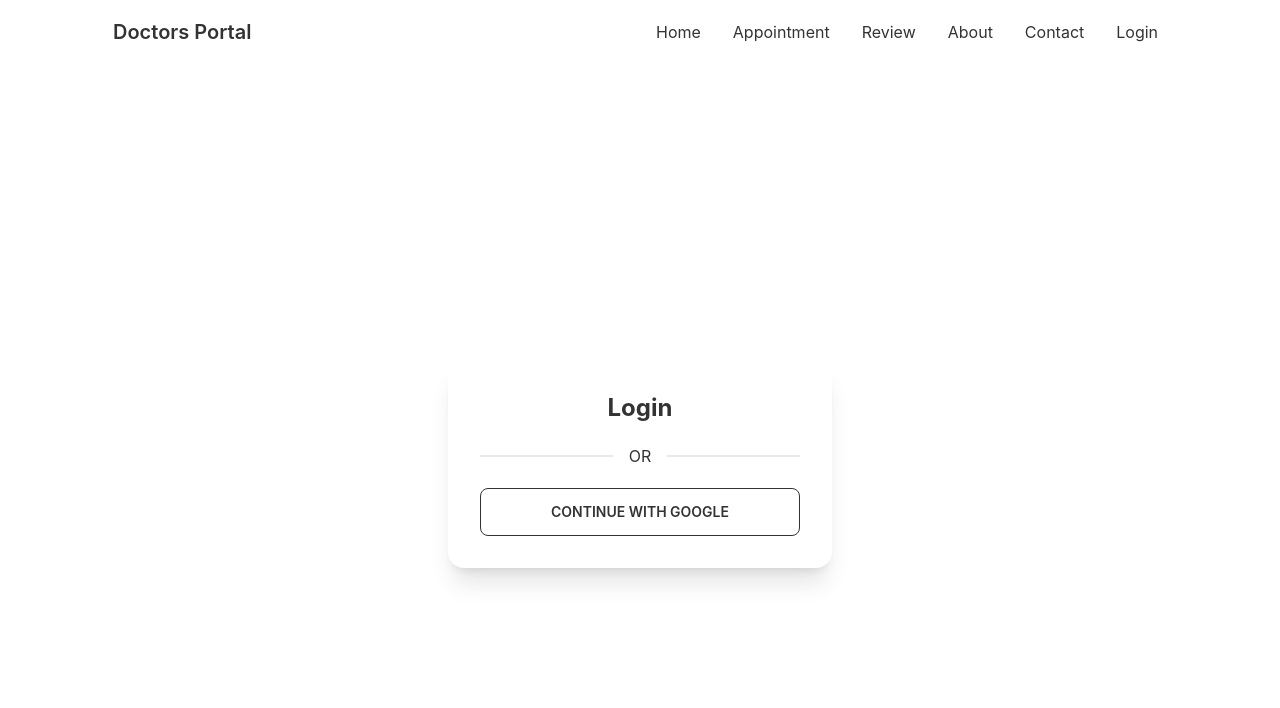
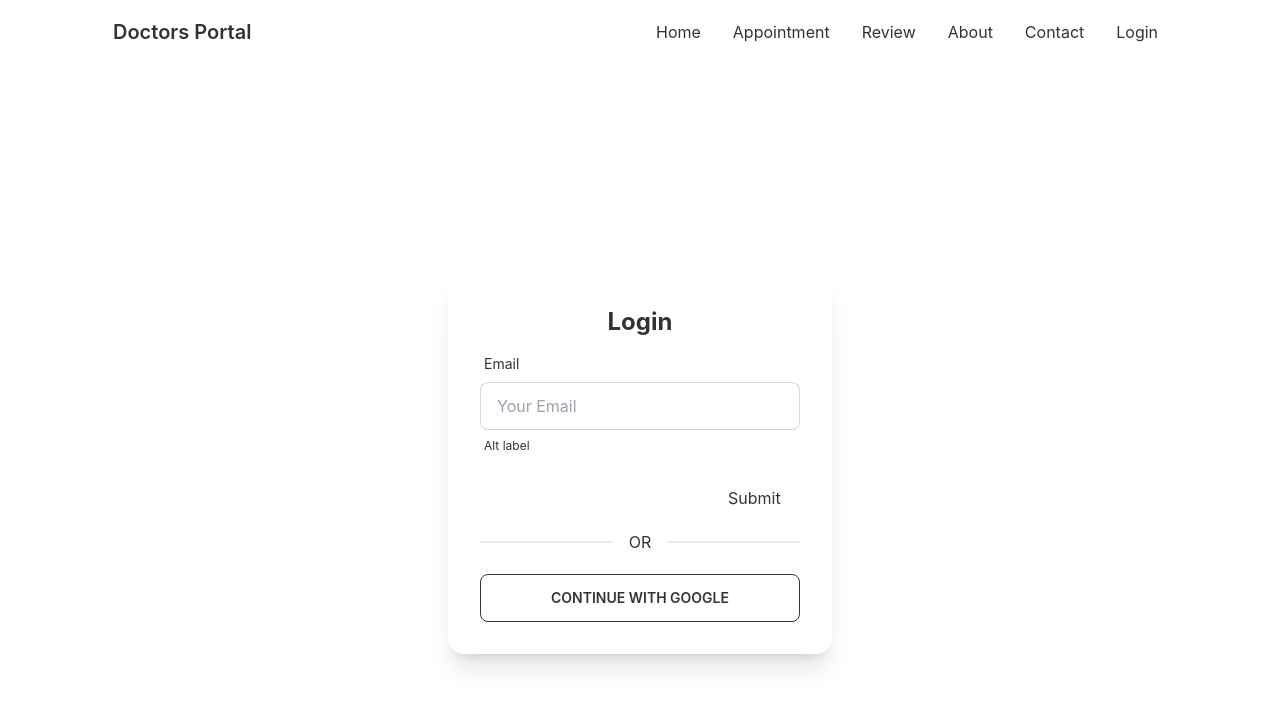
Before and after one commit to asrafaliii/doctors-portal, a React (Create React App) app: page /login in a window 1280 px wide. Shown: the top 708 px of the page. Built offline with nearby package versions, Linux system fonts and the light colour scheme; no server answers.

Commit message:
explore react hook form and create email input

```diff
--- a/package.json
+++ b/package.json
@@ -13,6 +13,7 @@
     "react-day-picker": "^8.0.4",
     "react-dom": "^18.1.0",
     "react-firebase-hooks": "^5.0.3",
+    "react-hook-form": "^7.31.1",
     "react-router-dom": "^6.3.0",
     "react-scripts": "5.0.1",
     "web-vitals": "^2.1.4"
--- a/src/Pages/Login/Login.js
+++ b/src/Pages/Login/Login.js
@@ -1,19 +1,55 @@
 import React from 'react';
 import { useSignInWithGoogle } from 'react-firebase-hooks/auth';
 import auth from '../../firebase.init';
+import { useForm } from "react-hook-form";
 
 const Login = () => {
     const [signInWithGoogle, user, loading, error] = useSignInWithGoogle(auth);
+    const { register, formState: { errors }, handleSubmit } = useForm();
 
     if(user) {
         console.log(user);
     }
+
+    const onSubmit = data => console.log(data);
 
     return (
         <div className='flex h-screen justify-center items-center'>
             <div class="card w-96 bg-base-100 shadow-xl">
   <div class="card-body">
     <h2 class="text-center text-2xl font-bold">Login</h2>
+
+    <form onSubmit={handleSubmit(onSubmit)}>
+
+    <div class="form-control w-full max-w-xs">
+  <label class="label">
+    <span class="label-text">Email</span>
+
+  </label>
+  <input type="Email" placeholder="Your Email"
+  class="input input-bordered w-full max-w-xs"
+  {...register("email", {
+    pattern: {
+      value: /[A-Za-z]{3}/,
+      message: 'error message'
+    }
+  })}
+  />
+  <label class="label">
+    <span class="label-text-alt">Alt label</span>
+
+  </label>
+</div>
+
+
+      <input  />
+      {errors.firstName?.type === 'required' && "First name is required"}
+
+      <input {...register("lastName", { required: true })} />
+      {errors.lastName && "Last name is required"}
+
+      <input type="submit" />
+    </form>
 
 
     <div class="divider">OR</div>
```
Also changed, not shown: 1 other file (tests, documents, lock files or other folders).
